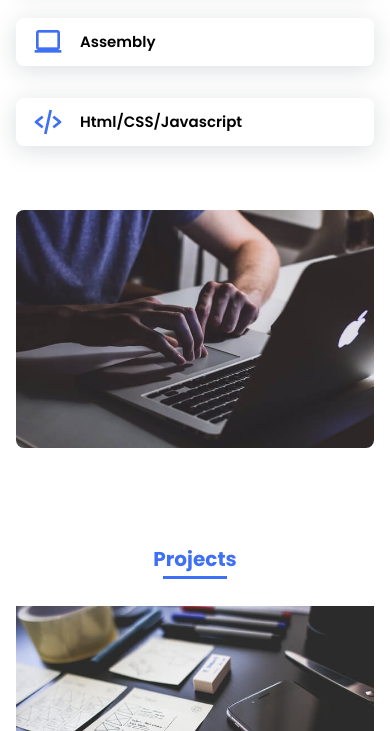
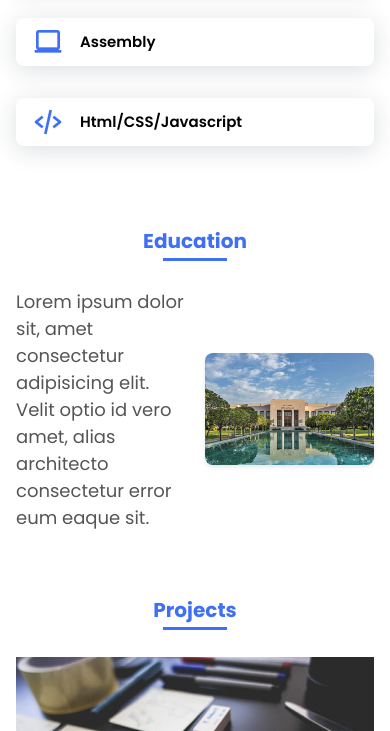
Before and after one commit to Myat-Thiha/Myat-Thiha-Portfolio, a plain HTML site: page portfolio-responsive-complete-main/index.html in a window 390 px wide. Shown: the part 1800-2531 px from the top of the page. Drawn offline with nearby package versions, Linux system fonts and the light colour scheme.

Commit message:
added education grid, need to change the responsive settings

```diff
--- a/portfolio-responsive-complete-main/assets/css/styles.css
+++ b/portfolio-responsive-complete-main/assets/css/styles.css
@@ -213,6 +213,8 @@ img {
   bottom: 0;
   width: 260px;
 }
+
+
 .home__blob {
   fill: var(--first-color);
 }
@@ -257,9 +259,11 @@ img {
 }
 .skills__subtitle {
   margin-bottom: var(--mb-2);
+  text-align: center;
 }
 .skills__text {
   margin-bottom: var(--mb-4);
+  text-align: center;
 }
 .skills__data {
   display: flex;
@@ -291,8 +295,32 @@ img {
   align-items: center;
 }
 
-.skills__img {
-  border-radius: 0.5rem;
+/* Style for the Education Container */
+.education__container {
+  display: grid; /* Use grid layout for the container */
+  grid-template-columns: 1fr 1fr; /* Two columns layout */
+  gap: 20px; /* Add gap between grid items */
+}
+
+/* Style for the Education Text */
+.edu__text {
+  font-size: 18px; /* Set the font size */
+  line-height: 1.5; /* Set the line height */
+  color: #555; /* Set text color */
+}
+
+/* Style for the Education Image */
+.edu__img {
+  display: flex; /* Use flexbox for the image container */
+  align-items: center; /* Center the image vertically */
+}
+
+.edu__img img {
+  max-width: 100%; /* Ensure image does not exceed container width */
+  height: auto; /* Maintain aspect ratio */
+  border-radius: 8px; /* Add border radius for rounded corners */
+  box-shadow: 0 2px 4px rgba(0, 0, 0, 0.1); /* Add box shadow for a subtle effect */
+  margin-right: 20px; /* Add space between image and text */
 }
 
 /* ===== WORK =====*/
@@ -451,10 +479,9 @@ img {
     width: 300px;
   }
   .skills__container {
-    grid-template-columns: repeat(2, 1fr);
-    column-gap: 2rem;
-    align-items: center;
-    text-align: initial;
+    grid-template-columns: 0.7fr;
+    justify-content: center;
+    column-gap: 1rem;
   }
   .work__container {
     grid-template-columns: repeat(3, 1fr);
--- a/portfolio-responsive-complete-main/index.html
+++ b/portfolio-responsive-complete-main/index.html
@@ -96,7 +96,7 @@
                             <div class="skills__names">
                                 <i class='bx bxl-c-plus-plus skills__icon'></i>
                                 <i class='bx bxl- skills__icon'></i>
-                                <span class="skills__name">C++</span>
+                                <span class="skills__name">C++/SFML</span>
                             </div>
                         </div>
                     </a>
@@ -133,14 +133,22 @@
                         </div>
                     </a>
                     </div>
+                </div>
+            </section>
 
-                    <div>
-                        <img src="assets/img/work3.jpg" alt="" class="skills__img">
+            <!--====Education  =====-->
+            <section class="Education Section" id="education">
+                <h2 class="section-title">Education</h2>
+
+                <div class="education__container bd-grid">
+                <p class="edu__text">Lorem ipsum dolor sit, amet consectetur adipisicing elit. Velit optio id vero amet, alias architecto consectetur error eum eaque sit.</p>
+                    <div class="edu__img">
+                        <img src="assets/img/pcc.jpeg" alt="">
                     </div>
                 </div>
             </section>
 
-            <!--===== WORK =====-->
+            <!--===== Projects =====-->
             <section class="project section" id="projects">
                 <h2 class="section-title">Projects</h2>
 
```
Also changed, not shown: portfolio-responsive-complete-main/assets/img/pcc.jpeg (added).
